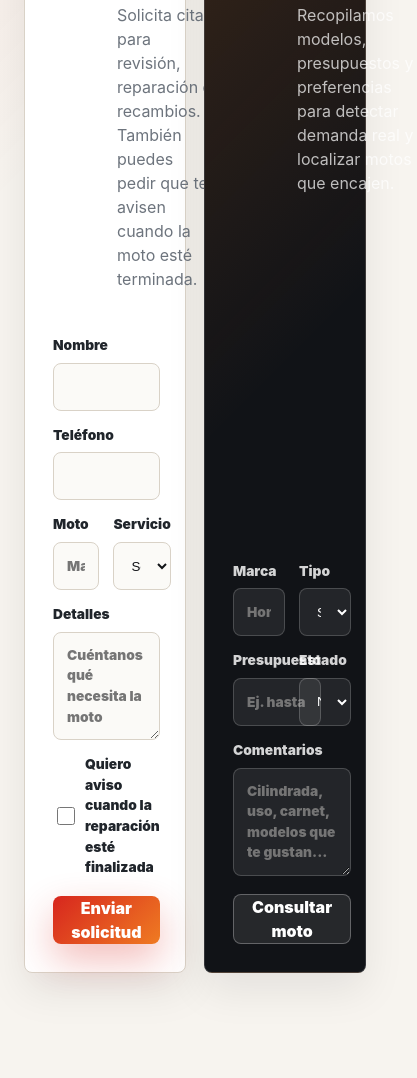
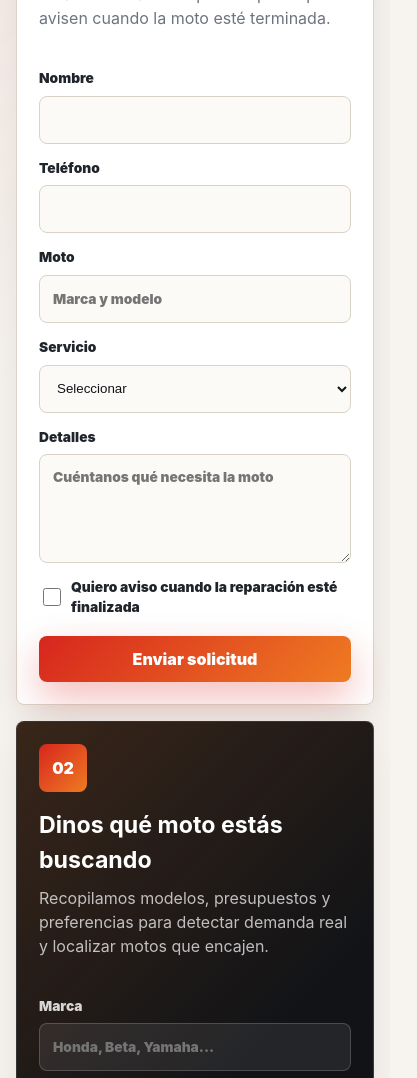
Before and after one commit to juanccorttes/motobikealmendralejo, a plain HTML site: page index.html in a window 390 px wide. Shown: the part 10060-11138 px from the top of the page, 417 px wide, since content can reach past the window. Drawn offline with Linux system fonts and the light colour scheme.

Commit message:
actualizaciones

```diff
--- a/styles.css
+++ b/styles.css
@@ -1113,6 +1113,10 @@ h3 {
   .gallery-grid {
     grid-template-columns: repeat(2, 1fr);
   }
+
+  .request-grid {
+    grid-template-columns: 1fr;
+  }
 }
 
 @media (max-width: 640px) {
@@ -1180,7 +1184,8 @@ h3 {
   .section,
   .inventory-band,
   .brand-section,
-  .gallery-section {
+  .gallery-section,
+  .request-section {
     padding-left: 16px;
     padding-right: 16px;
   }
@@ -1195,6 +1200,36 @@ h3 {
   .brand-strip,
   .gallery-grid {
     grid-template-columns: 1fr;
+  }
+
+  .request-section {
+    padding-top: 72px;
+    padding-bottom: 72px;
+  }
+
+  .request-grid {
+    gap: 16px;
+  }
+
+  .request-panel {
+    gap: 22px;
+    padding: 22px;
+  }
+
+  .request-panel-head {
+    grid-template-columns: 1fr;
+  }
+
+  .request-panel h3 {
+    font-size: 1.45rem;
+  }
+
+  .form-row {
+    grid-template-columns: 1fr;
+  }
+
+  .request-form .button {
+    width: 100%;
   }
 
   .moto-card figure {
```
Also changed, not shown: public/images/542113575_1351089853692644_6574287819200438462_n.jpg (added).
